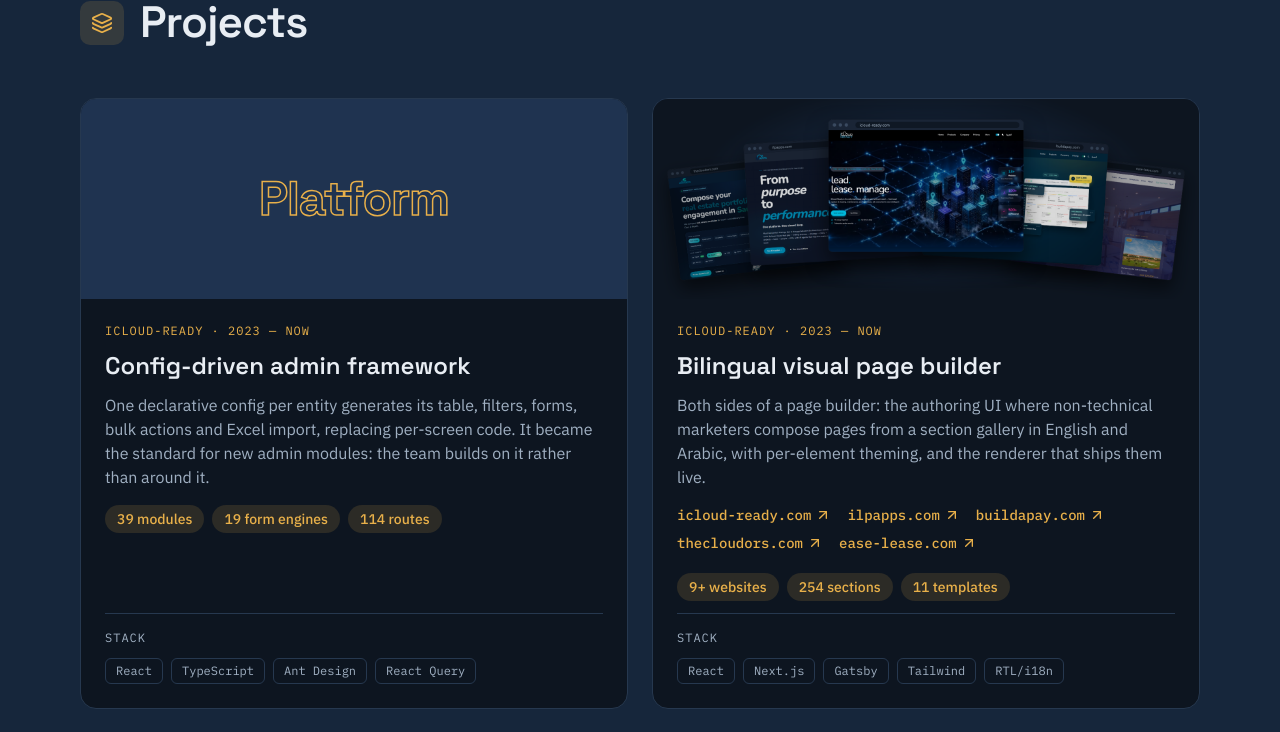
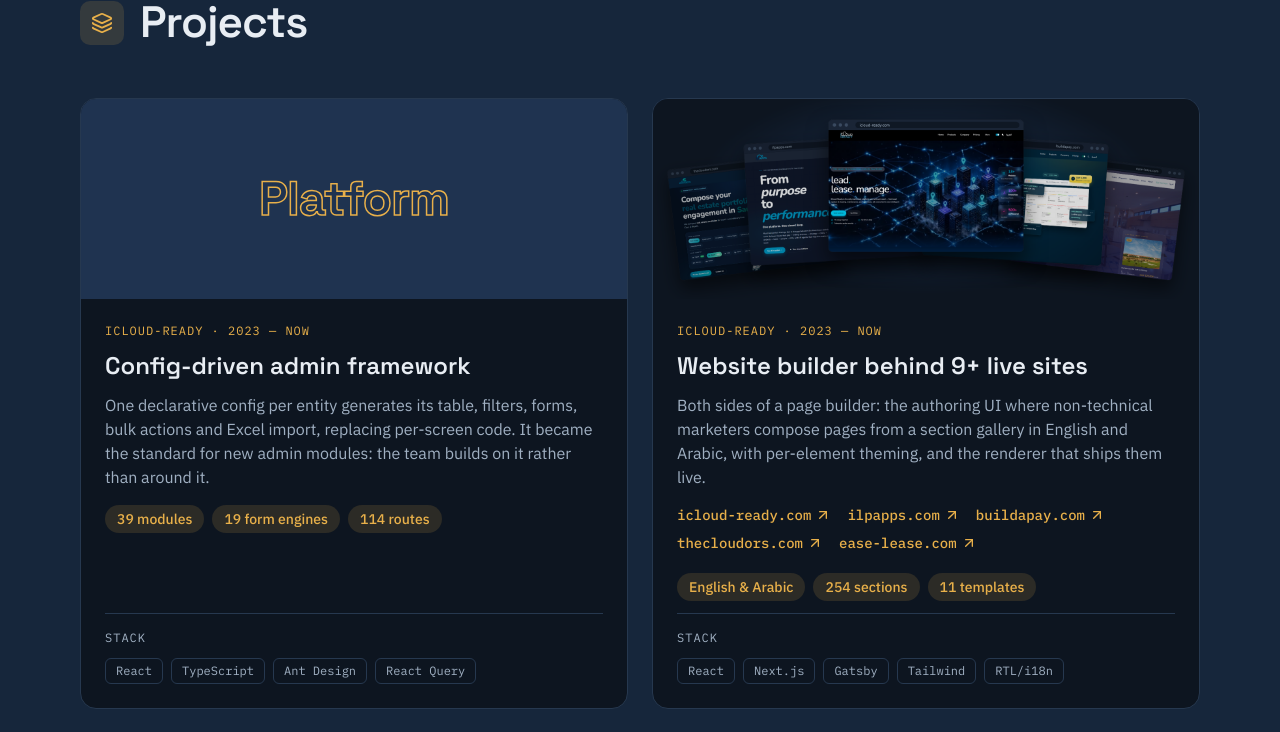
Before and after one commit to Ahmed-Elkassas/portfolio, a Next.js app: page / in a window 1280 px wide. Shown: the part 2857-3589 px from the top of the page. Built offline with nearby package versions, Linux system fonts and the light colour scheme.

Commit message:
feat: retitle page-builder project to show its reach
Title is now 'Website builder behind 9+ live sites'; the first proof pill becomes 'English & Arabic' so title and pills don't repeat. Experience's featured list uses the new title.

```diff
--- a/src/content/experience.ts
+++ b/src/content/experience.ts
@@ -38,7 +38,7 @@
     ],
     featured: [
       "Config-driven admin framework",
-      "Bilingual visual page builder",
+      "Website builder behind 9+ live sites",
       "Arabic-first property portal",
     ],
     stack: [
--- a/src/content/projects.ts
+++ b/src/content/projects.ts
@@ -33,12 +33,12 @@
     placeholder: "Platform",
   },
   {
-    title: "Bilingual visual page builder",
+    title: "Website builder behind 9+ live sites",
     where: "iCloud-Ready",
     when: "2023 — now",
     description:
       "Both sides of a page builder: the authoring UI where non-technical marketers compose pages from a section gallery in English and Arabic, with per-element theming, and the renderer that ships them live.",
-    proof: ["9+ websites", "254 sections", "11 templates"],
+    proof: ["English & Arabic", "254 sections", "11 templates"],
     stack: ["React", "Next.js", "Gatsby", "Tailwind", "RTL/i18n"],
     image: {
       src: "/projects/page-builder-sites.png",
```
